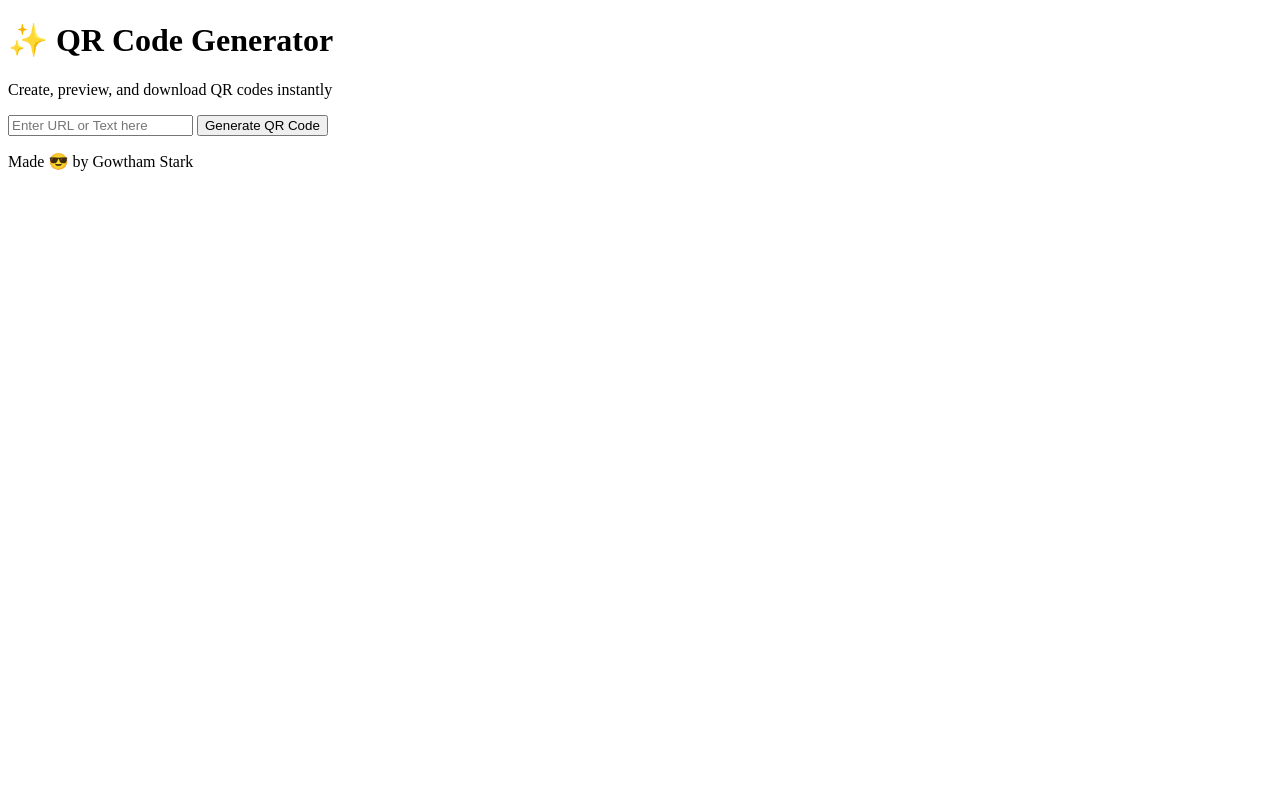
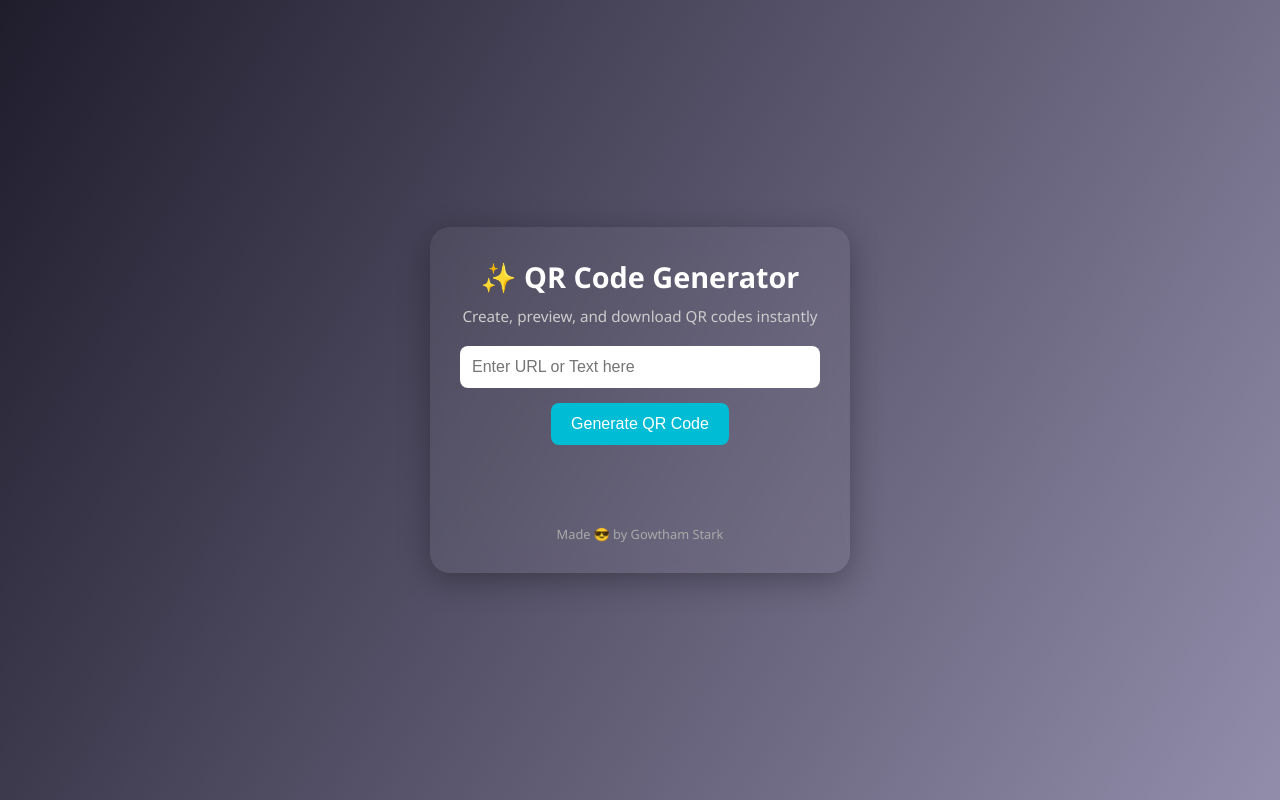
Before and after one commit to gowtham2803/OR-Generator, a plain HTML site: page index.html in a window 1280 px wide. Drawn offline with Linux system fonts and the light colour scheme.

Commit message:
Update index.html

```diff
--- a/index.html
+++ b/index.html
@@ -4,7 +4,7 @@
   <meta charset="UTF-8" />
   <meta name="viewport" content="width=device-width, initial-scale=1.0"/>
   <title>QR Code Generator</title>
-  <link rel="stylesheet" href="QR Code Style.css" />
+  <link rel="stylesheet" href="style.css" />
   <script src="https://cdnjs.cloudflare.com/ajax/libs/qrcodejs/1.0.0/qrcode.min.js" integrity="sha512-CNgIRecGo7nphbeZ04Sc13ka07paqdeTu0WR1IM4kNcpmBAUSHSQX0FslNhTDadL4O5SAGapGt4FodqL8My0mA==" crossorigin="anonymous" referrerpolicy="no-referrer"></script>
 </head>
 <body>
```
